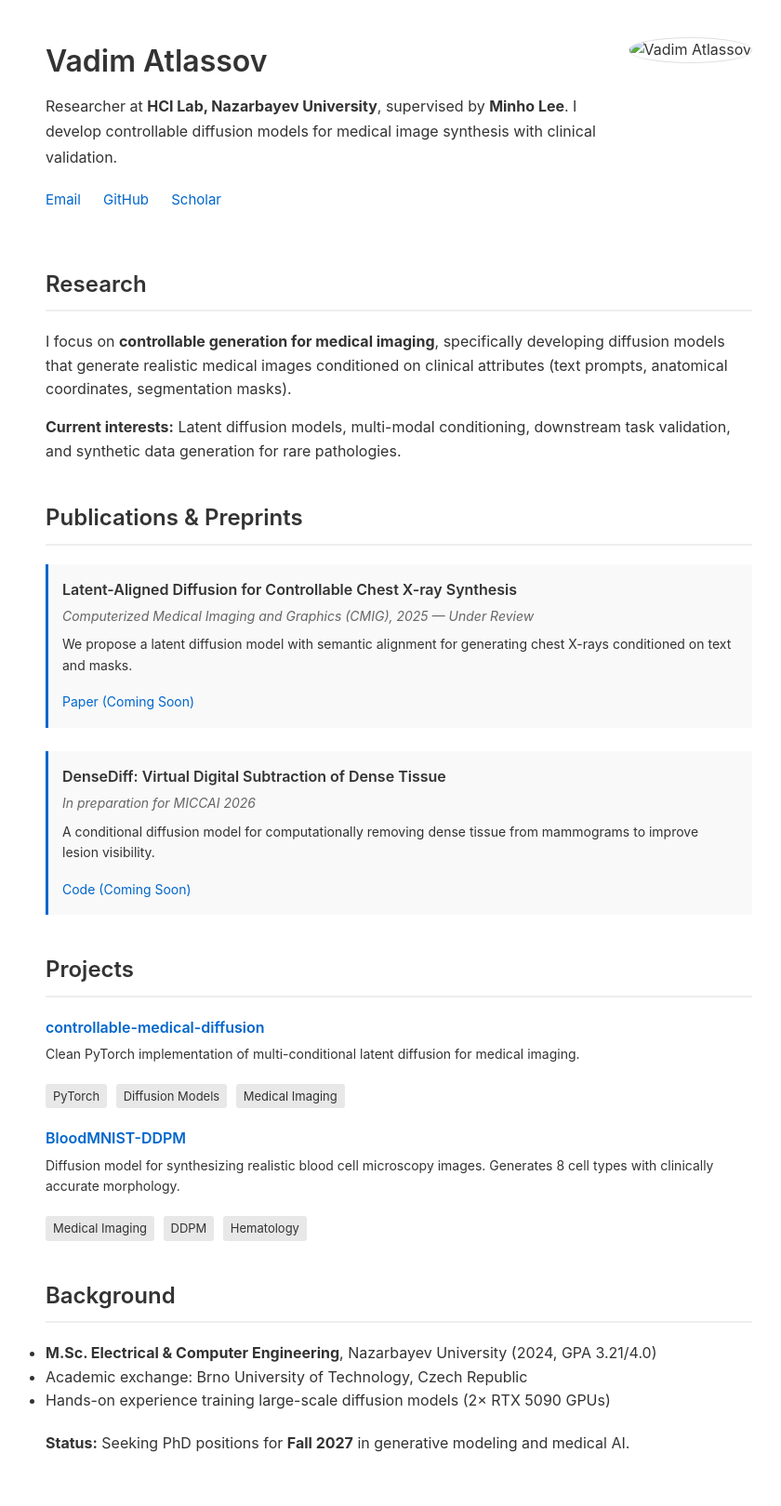
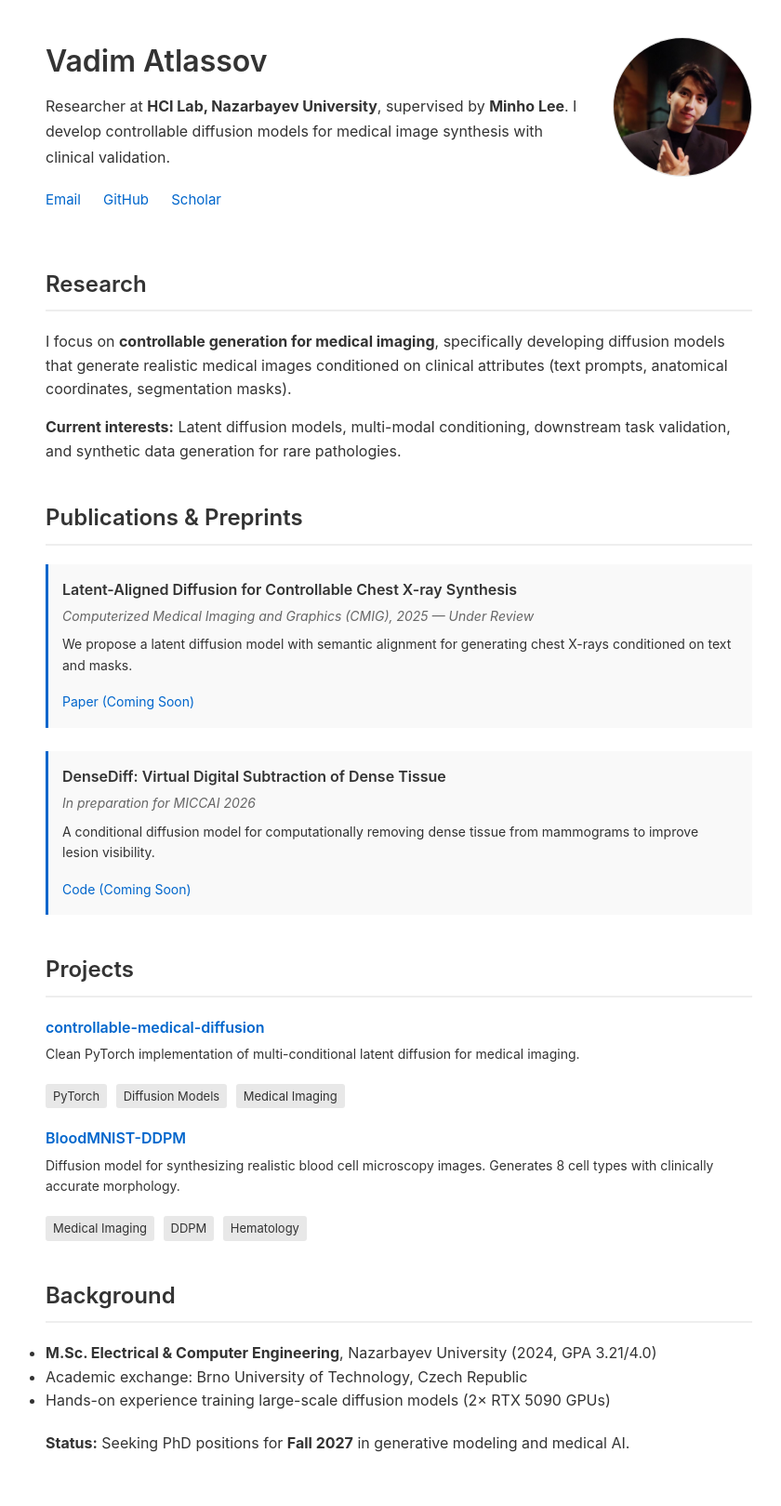
Before and after one commit to Vadim-ATL/Vadim-ATL.github.io, a Jekyll site: the page built from index.md, in a window 1280 px wide. Shown: the whole page at 93% size, without its empty margins (211-1051 px from the left). Built offline with Jekyll 4.4.1, drawn with Linux system fonts in a browser that asks for light colours.

```diff
--- a/index.md
+++ b/index.md
@@ -16,7 +16,7 @@ title: Vadim Atlassov - Researcher
     </div>
   </div>
   <div style="flex-shrink: 0;">
-    <img src="personal_photo.png" alt="Vadim Atlassov" style="width: 150px; height: 150px; border-radius: 50%; object-fit: cover; border: 1px solid #e0e0e0;">
+    <img src="assets/personal_photo.png" alt="Vadim Atlassov" style="width: 150px; height: 150px; border-radius: 50%; object-fit: cover; border: 1px solid #e0e0e0;">
   </div>
 </div>
 
```
